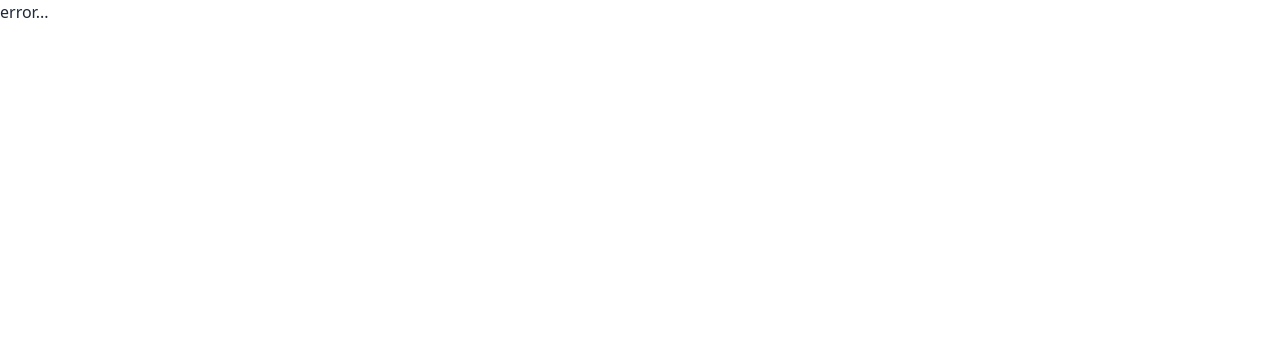
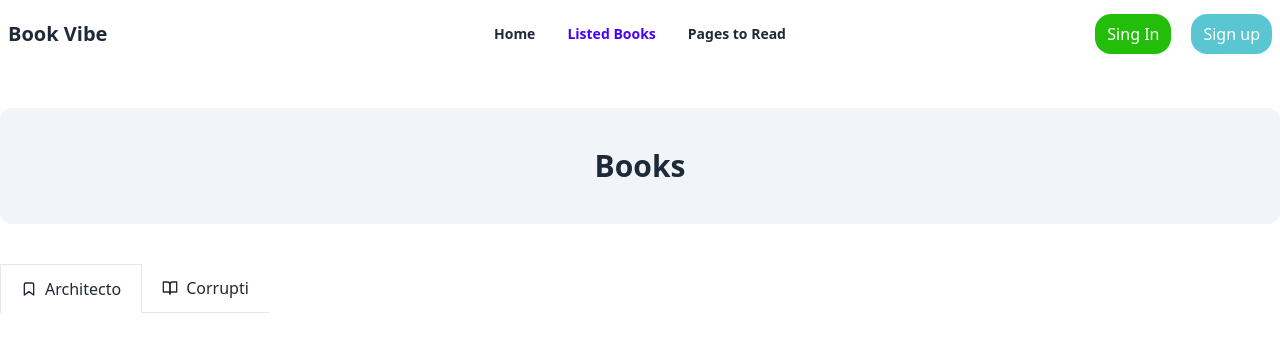
Before and after one commit to rakibulhasan044/assignment-8, a React (Vite) app: page /listedbooks/wish in a window 1280 px wide. Before the commit this address had no page. Shown: the top 352 px of the page. Built offline with nearby package versions, Linux system fonts and the light colour scheme.

Commit message:
dynamic tab added

```diff
--- /dev/null
+++ b/src/components/ReadBooks.jsx
@@ -0,0 +1,11 @@
+
+
+const ReadBooks = () => {
+    return (
+        <div>
+            <h1>boi pori na</h1>
+        </div>
+    );
+};
+
+export default ReadBooks;
--- /dev/null
+++ b/src/components/WishBooks.jsx
@@ -0,0 +1,11 @@
+
+
+const WishBooks = () => {
+    return (
+        <div>
+            <h1>boi porar wish nai</h1>
+        </div>
+    );
+};
+
+export default WishBooks;
--- a/src/pages/BookDetails.jsx
+++ b/src/pages/BookDetails.jsx
@@ -19,13 +19,13 @@ const BookDetails = () => {
 
   const handleWishList = () => {
     const readItem = getItemFromRead();
-    const check = readItem.find(item => item !== idInt)
-    if(check) {
+    const isExist = readItem.find(item => item === idInt)
+    if(!isExist) {
       saveItemToWish(idInt);
       console.log('wish');
     }
     else {
-      toast.error('Item already read')
+      return toast.error('Book already read')
     }
   }
 
--- a/src/pages/ListedBooks.jsx
+++ b/src/pages/ListedBooks.jsx
@@ -1,22 +1,79 @@
-import { useEffect } from "react";
-import { useLoaderData } from "react-router-dom";
-import { getItemFromRead } from "../utils";
-
+import { useEffect, useState } from "react";
+import { Link, useLoaderData } from "react-router-dom";
+import { getItemFromRead, getItemFromWish } from "../utils";
 
 const ListedBooks = () => {
+  const [read, setRead] = useState([]);
+  const [wish, setWish] = useState([]);
+  const [tabIndex, setTabIndex] = useState(0);
 
   const books = useLoaderData();
 
   useEffect(() => {
-        const storedBooksId = getItemFromRead();
-        if( books.length > 0) {
-            const addedbooks = books.filter(book => storedBooksId.includes(book.bookId))
-            console.log(addedbooks)
+    const storedReadBooksId = getItemFromRead();
+    if (books.length > 0) {
+      const readBooks = books.filter((book) =>
+        storedReadBooksId.includes(book.bookId)
+      );
+      console.log(readBooks);
+      setRead(readBooks);
     }
-    },[books])
+
+    const storedWishBooksId = getItemFromWish();
+    if (books.length > 0) {
+      const wishBooks = books.filter((books) =>
+        storedWishBooksId.includes(books.bookId)
+      );
+      console.log(wishBooks);
+      setWish(wishBooks);
+    }
+  }, [books]);
   return (
     <div>
-            this is listed books
+      <h1 className="text-3xl font-bold text-center my-10 bg-slate-100 rounded-xl py-10">
+        Books
+      </h1>
+      {/* tab */}
+
+      <div className="flex">
+        <Link
+        onClick={() => setTabIndex(0)}
+          className={`flex items-center px-5 py-3 space-x-2 ${tabIndex === 0 ? 'border border-b-0' : 'border-b'} dark:border-gray-600 dark:text-gray-600`}
+        >
+          <svg
+            xmlns="http://www.w3.org/2000/svg"
+            viewBox="0 0 24 24"
+            fill="none"
+            stroke="currentColor"
+            strokeWidth="2"
+            strokeLinecap="round"
+            strokeLinejoin="round"
+            className="w-4 h-4"
+          >
+            <path d="M19 21l-7-5-7 5V5a2 2 0 0 1 2-2h10a2 2 0 0 1 2 2z"></path>
+          </svg>
+          <span>Architecto</span>
+        </Link>
+        <Link
+        onClick={() => setTabIndex(1)}
+          className={`flex items-center px-5 py-3 space-x-2 ${tabIndex === 1 ? 'border border-b-0' : 'border-b'} dark:border-gray-600 dark:text-gray-600`}
+        >
+          <svg
+            xmlns="http://www.w3.org/2000/svg"
+            viewBox="0 0 24 24"
+            fill="none"
+            stroke="currentColor"
+            strokeWidth="2"
+            strokeLinecap="round"
+            strokeLinejoin="round"
+            className="w-4 h-4"
+          >
+            <path d="M2 3h6a4 4 0 0 1 4 4v14a3 3 0 0 0-3-3H2z"></path>
+            <path d="M22 3h-6a4 4 0 0 0-4 4v14a3 3 0 0 1 3-3h7z"></path>
+          </svg>
+          <span>Corrupti</span>
+        </Link>
+      </div>
     </div>
   );
 };
--- a/src/routes/Routes.jsx
+++ b/src/routes/Routes.jsx
@@ -5,6 +5,8 @@ import PagesRead from "../pages/PagesRead";
 import MainLayout from "../layout/MainLayout";
 import BookDetails from "../pages/BookDetails";
 import Errorpage from "../pages/Errorpage";
+import ReadBooks from "../components/ReadBooks";
+import WishBooks from "../components/WishBooks";
 
 export const router = createBrowserRouter([
   {
@@ -21,6 +23,16 @@ export const router = createBrowserRouter([
         path: "/listedbooks",
         element: <ListedBooks />,
         loader: () => fetch("/books.json"),
+        children: [
+          {
+            index: true,
+            element: <ReadBooks></ReadBooks>
+          },
+          {
+            path: 'wish',
+            element: <WishBooks></WishBooks>
+          }
+        ]
       },
       {
         path: "/pagestoread",
--- a/src/utils/index.js
+++ b/src/utils/index.js
@@ -13,12 +13,11 @@ const saveItemToRead = id => {
     if(!isExist) {
         storedItem.push(id);
         localStorage.setItem('read', JSON.stringify(storedItem));
-        toast.success('Book Successfully added')
+        toast.success('Book Successfully added to read list')
     } else {
-        return toast.error('Book can not be added')
+        return toast.error('Book already added to read')
     }
 }
-//
 
 const getItemFromWish = () =>{
     const storedItem = localStorage.getItem('wish');
@@ -33,9 +32,9 @@ const saveItemToWish = id => {
     if(!isExist) {
         storedItem.push(id);
         localStorage.setItem('wish', JSON.stringify(storedItem));
-        toast.success('Book Successfully added')
+        toast.success('Book Successfully added to wishlist')
     } else {
-        return toast.error('Book can not be added')
+        return toast.error('Book already added to wishlist')
     }
 }
 
```
Lines whose indentation alone changed are shown as unchanged.
